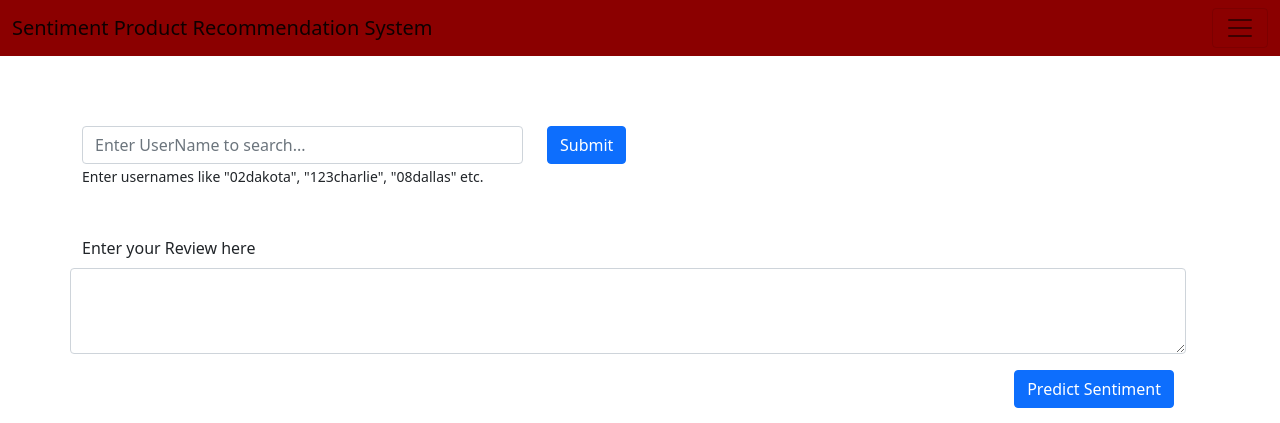
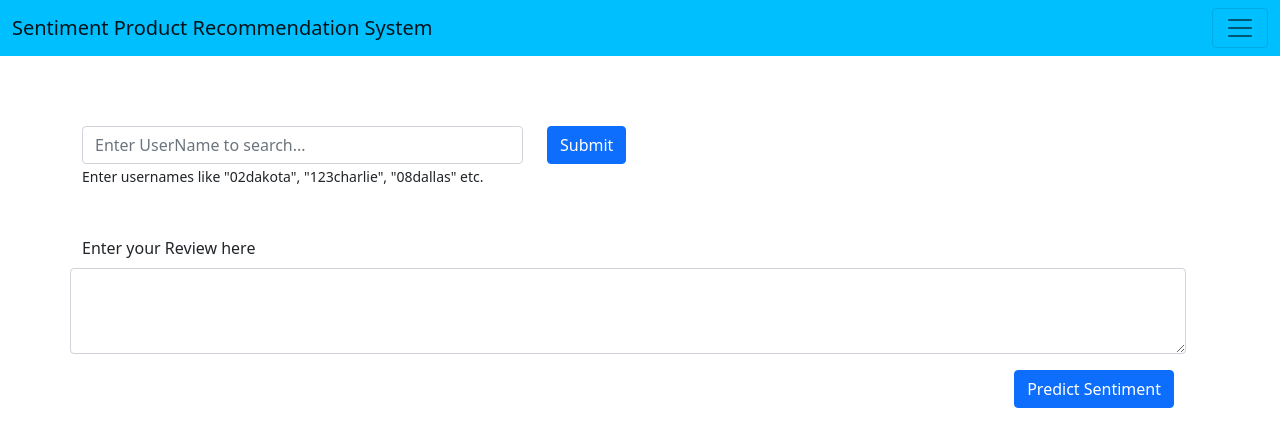
Before and after one commit to Dharmender5535/SentimentBasedProductRecommendationDK-, a Flask app: page / in a window 1280 px wide. Shown: the top 423 px of the page. Run offline with Flask 2, Linux system fonts and the light colour scheme; parts of the project's set-up code (start-up, migrations or seed data) failed here and were passed over.

Commit message:
Update index.html

```diff
--- a/templates/index.html
+++ b/templates/index.html
@@ -15,7 +15,7 @@
   </head>
 
   <body>
-    <nav class="navbar navbar-light" style="background-color: #8B0000;color: white;">
+    <nav class="navbar navbar-light" style="background-color:#00BFFF;">
       <div class="container-fluid">
         <a class="navbar-brand" href="#"
           >Sentiment Product Recommendation System</a
```
